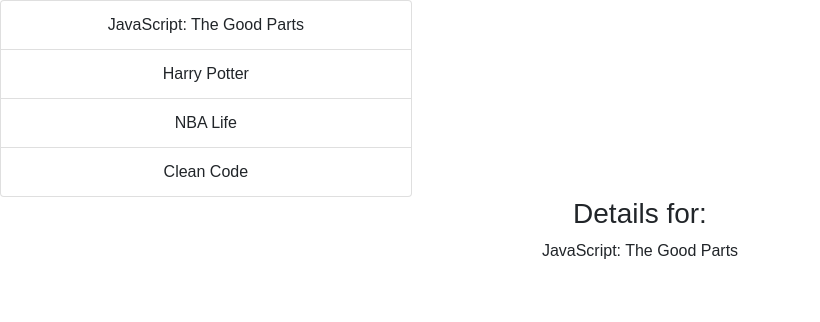
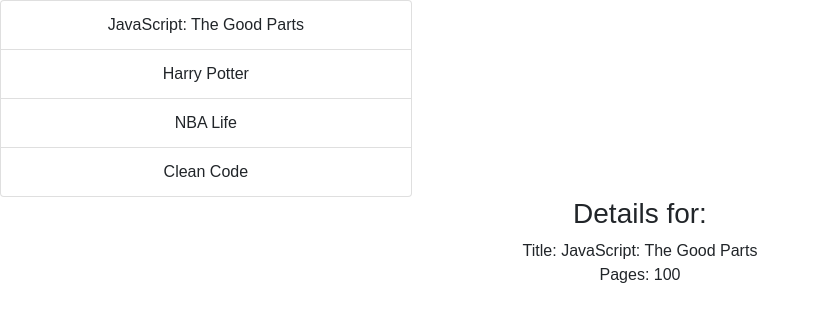
Before and after one commit to jeffreicher/React-Redux-Projects, a React (Create React App) app in the folder redux-book/: page / in a window 1280 px wide. Both pictures are taken after a click on the item "JavaScript: The Good Parts". Shown: the top 322 px of the page, without its empty margins (0-820 px from the left). Built offline with nearby package versions, Linux system fonts and the light colour scheme.

Commit message:
Added pages to book details and presented it on details

```diff
--- a/redux-book/src/containers/book-detail.js
+++ b/redux-book/src/containers/book-detail.js
@@ -9,7 +9,8 @@
         return (
             <div>
                 <h3>Details for:</h3>
-                <div>{this.props.book.title}</div>
+                <div>Title: {this.props.book.title}</div>
+                <div>Pages: {this.props.book.pages}</div>
             </div>
         );
     };
--- a/redux-book/src/reducers/reducer_book.js
+++ b/redux-book/src/reducers/reducer_book.js
@@ -1,8 +1,8 @@
 export default function () {
     return [
-        {title: 'JavaScript: The Good Parts'},
-        {title: 'Harry Potter'},
-        {title: 'NBA Life'},
-        {title: 'Clean Code'}
+        {title: 'JavaScript: The Good Parts', pages: 100},
+        {title: 'Harry Potter', pages: 66},
+        {title: 'NBA Life', pages: 99},
+        {title: 'Clean Code', pages: 769}
     ]
 }
```
